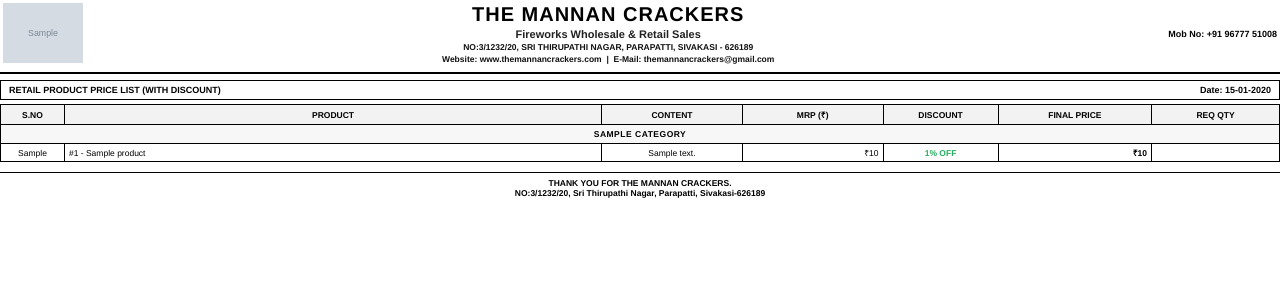
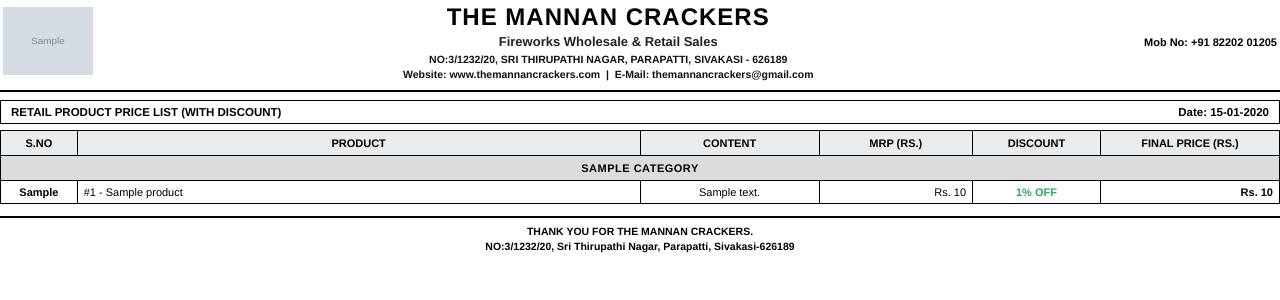
Before and after one commit to themannancrackers/Crackers_website, a Django app: template inventory/templates/inventory/pricelist_pdf.html in a window 1280 px wide. Shown: the top 300 px of the page. Run offline with Django 5.2, Linux system fonts and the light colour scheme; the template is opened without the code that fills it: most values are stand-ins (such as "Sample title", 1, 10 or a date in 2020); grey boxes marked "Sample" are stand-in pictures.

Commit message:
feat: add product price list PDF template and generation utilities

```diff
--- a/inventory/templates/inventory/pricelist_pdf.html
+++ b/inventory/templates/inventory/pricelist_pdf.html
@@ -1,37 +1,42 @@
 <!DOCTYPE html>
 <html>
+
 <head>
     <meta charset="utf-8">
     <title>The Mannan Crackers - Product Price List</title>
     <style>
         @page {
             size: A4 portrait;
-            margin: 10mm 10mm 12mm 10mm;
+            margin: 8mm 8mm 10mm 8mm;
         }
 
         body {
             font-family: Helvetica, Arial, sans-serif;
-            font-size: 9px;
+            font-size: 11px;
             color: #000000;
             background-color: #ffffff;
             margin: 0;
             padding: 0;
         }
+
         .header-table {
             width: 100%;
             border-bottom: 2px solid #000000;
-            padding-bottom: 4px;
-            margin-bottom: 6px;
+            padding-bottom: 6px;
+            margin-bottom: 8px;
         }
+
         .header-table td {
             vertical-align: middle;
         }
+
         .logo-img {
-            max-width: 80px;
-            max-height: 80px;
+            max-width: 90px;
+            max-height: 90px;
         }
+
         .company-title {
-            font-size: 20px;
+            font-size: 24px;
             font-weight: bold;
             text-transform: uppercase;
             letter-spacing: 1px;
@@ -39,84 +44,108 @@
             color: #000000;
             text-align: center;
         }
+
         .company-subtitle {
-            font-size: 11px;
+            font-size: 13px;
             font-weight: bold;
-            margin: 2px 0;
+            margin: 3px 0;
             text-align: center;
             color: #222222;
         }
+
         .company-details {
-            font-size: 8.5px;
+            font-size: 10.5px;
             font-weight: bold;
             text-align: center;
-            line-height: 1.3;
+            line-height: 1.4;
             color: #111111;
         }
+
         .top-mob {
-            font-size: 9px;
+            font-size: 11px;
             font-weight: bold;
             text-align: right;
             vertical-align: top;
         }
+
         .sub-bar-table {
             width: 100%;
             border: 1px solid #000000;
             border-collapse: collapse;
-            margin-bottom: 4px;
+            margin-bottom: 6px;
             font-weight: bold;
-            font-size: 9px;
+            font-size: 11.5px;
         }
+
         .sub-bar-table td {
-            padding: 4px 8px;
+            padding: 5px 10px;
+            background-color: #ffffff;
         }
+
         .price-table {
             width: 100%;
             border-collapse: collapse;
-            margin-bottom: 10px;
+            margin-bottom: 12px;
         }
+
         .price-table th {
             border: 1px solid #000000;
-            background-color: #f2f2f2;
-            padding: 4px 3px;
-            font-size: 8.5px;
+            background-color: #e9ecef;
+            padding: 6px 4px;
+            font-size: 11px;
             font-weight: bold;
             text-align: center;
             text-transform: uppercase;
         }
+
         .price-table td {
             border: 1px solid #000000;
-            padding: 3px 4px;
-            font-size: 8.5px;
+            padding: 5px 6px;
+            font-size: 11px;
             vertical-align: middle;
         }
+
         .category-row {
             background-color: #ffffff;
             font-weight: bold;
-            font-size: 9.5px;
+            font-size: 12.5px;
             text-align: center;
             text-transform: uppercase;
             letter-spacing: 0.5px;
         }
+
         .category-row td {
             border: 1px solid #000000;
-            padding: 4px;
-            background-color: #f7f7f7;
+            padding: 6px;
+            background-color: #dcdcdc;
+            color: #000000;
+            font-weight: bold;
         }
-        .text-center { text-align: center; }
-        .text-right { text-align: right; }
-        .text-left { text-align: left; }
+
+        .text-center {
+            text-align: center;
+        }
+
+        .text-right {
+            text-align: right;
+        }
+
+        .text-left {
+            text-align: left;
+        }
 
         .footer-note {
-            margin-top: 10px;
+            margin-top: 12px;
             text-align: center;
-            font-size: 8.5px;
+            font-size: 10.5px;
             font-weight: bold;
-            border-top: 1.5px solid #000000;
-            padding-top: 5px;
+            border-top: 2px solid #000000;
+            padding-top: 6px;
+            line-height: 1.4;
         }
     </style>
 </head>
+
 <body>
 
     <!-- TOP HEADER -->
@@ -138,7 +167,7 @@
                 </div>
             </td>
             <td width="20%" class="top-mob">
-                Mob No: +91 96777 51008
+                Mob No: +91 82202 01205
             </td>
         </tr>
     </table>
@@ -155,32 +184,30 @@
     <table class="price-table">
         <thead>
             <tr>
-                <th width="5%">S.No</th>
-                <th width="42%">PRODUCT</th>
-                <th width="11%">CONTENT</th>
-                <th width="11%">MRP (₹)</th>
-                <th width="9%">DISCOUNT</th>
-                <th width="12%">FINAL PRICE</th>
-                <th width="10%">REQ QTY</th>
+                <th width="6%">S.No</th>
+                <th width="44%">PRODUCT</th>
+                <th width="14%">CONTENT</th>
+                <th width="12%">MRP (Rs.)</th>
+                <th width="10%">DISCOUNT</th>
+                <th width="14%">FINAL PRICE (Rs.)</th>
             </tr>
         </thead>
         <tbody>
             {% for cat in categories_data %}
             {% if cat.products %}
             <tr class="category-row">
-                        <td colspan="7">{{ cat.category.name }}</td>
+                <td colspan="6">{{ cat.category.name }}</td>
             </tr>
             {% for p in cat.products %}
             <tr>
-                        <td class="text-center">{{ p.s_no }}</td>
-                        <td class="text-left">
+                <td class="text-center" style="font-weight: bold;">{{ p.s_no }}</td>
+                <td class="text-left" style="font-weight: 500;">
                     {% if p.product_id %}#{{ p.product_id }} - {% endif %}{{ p.name }}
                 </td>
                 <td class="text-center">{{ p.content }}</td>
-                        <td class="text-right">₹{{ p.original_price }}</td>
+                <td class="text-right">Rs. {{ p.original_price }}</td>
                 <td class="text-center" style="color: #27ae60; font-weight: bold;">{{ p.discount_percentage }}% OFF</td>
-                        <td class="text-right" style="font-weight: bold;">₹{{ p.discounted_price }}</td>
-                        <td class="text-center"></td>
+                <td class="text-right" style="font-weight: bold;">Rs. {{ p.discounted_price }}</td>
             </tr>
             {% endfor %}
             {% endif %}
@@ -188,10 +215,12 @@
         </tbody>
     </table>
 
+
     <div class="footer-note">
         THANK YOU FOR THE MANNAN CRACKERS.<br>
         NO:3/1232/20, Sri Thirupathi Nagar, Parapatti, Sivakasi-626189
     </div>
 
 </body>
+
 </html>
```
Also changed, not shown: inventory/utils.py (+9 -3 lines). Lines whose indentation alone changed are shown as unchanged.
